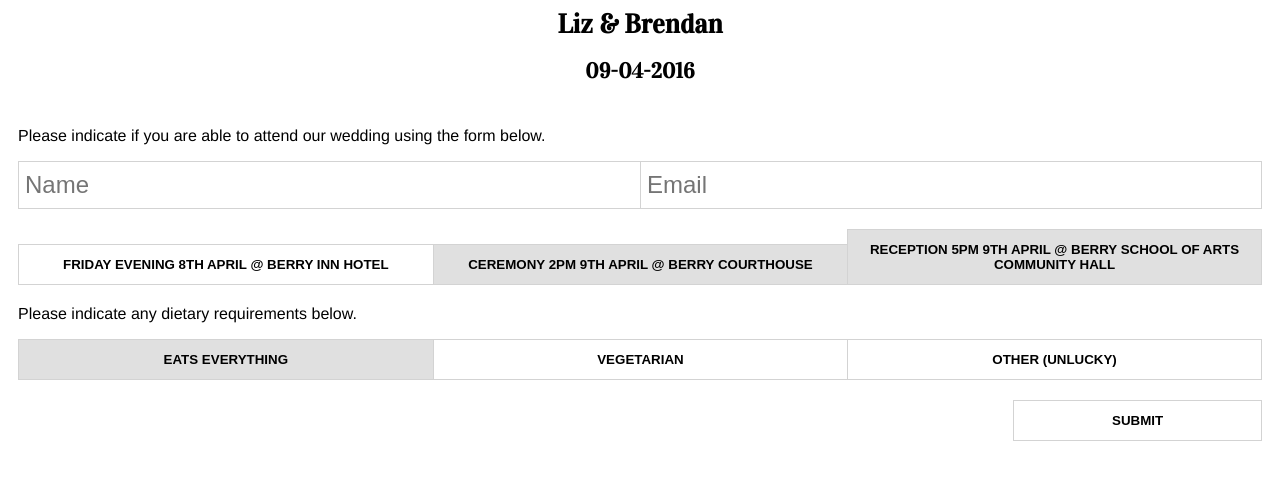
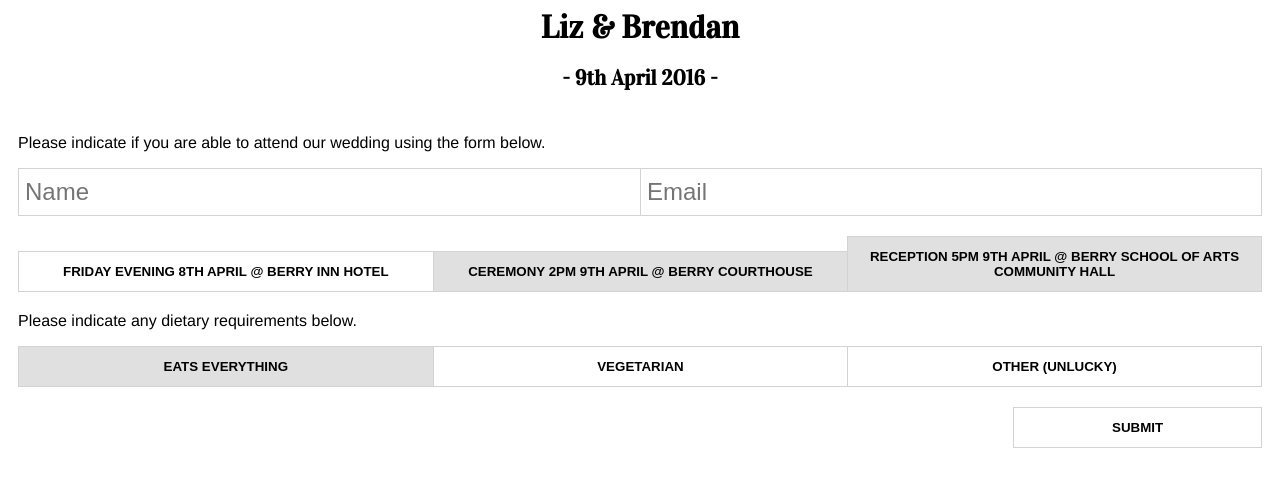
Before and after one commit to lizandbrendangetmarried/lizandbrendangetmarried.github.com, a React app: page / in a window 1280 px wide. Shown: the top 480 px of the page. Built offline with nearby package versions, Linux system fonts and the light colour scheme.

Commit message:
thanks message after submitting form

```diff
--- a/src/App.js
+++ b/src/App.js
@@ -6,7 +6,7 @@ export default class App extends Component {
     return (
       <section>
         <h1>Liz & Brendan</h1>
-        <h2>09-04-2016</h2>
+        <h2>- 9th April 2016 -</h2>
         <RsvpForm />
       </section>
     );
--- a/src/index.js
+++ b/src/index.js
@@ -2,5 +2,8 @@ import React from 'react';
 import ReactDOM from 'react-dom';
 import App from './App';
 import styles from './styles.css';
+import apostle from 'apostle.io';
+
+apostle.domainKey = "dd487e5521278b8fd8db25e5e69ec24643280c01";
 
 ReactDOM.render(<App />, document.getElementById('root'));
--- a/src/rsvpForm.jsx
+++ b/src/rsvpForm.jsx
@@ -36,7 +36,7 @@ export default class RsvpForm extends Component {
     .then(() => {
       this.setState({ sent: true });
       console.log('success!');
-    }, (err) => console.log('error!', err));
+    }, (err, response) => console.log('error!', err, response));
   }
 
   _handleNameChange(newValue) {
@@ -48,6 +48,10 @@ export default class RsvpForm extends Component {
   }
 
   render() {
+    if(this.state.sent) {
+      return <h3>Thanks, we look forward to seeing you there!</h3>;
+    }
+
     let nameLink = {
       value: this.state.name,
       requestChange: this._handleNameChange
--- a/src/styles.css
+++ b/src/styles.css
@@ -2,17 +2,17 @@ body {
   font-family: Helvetica;
 }
 
-h1, h2 {
+h1, h2, h3 {
   font-family: 'Vidaloka';
   text-align: center;
 }
 
 h1 {
-  font-size: 20pt;
+  font-size: 24pt;
   margin-bottom: 0;
 }
 
-h2 {
+h2, h3 {
   font-size: 16pt;
 }
 
```
